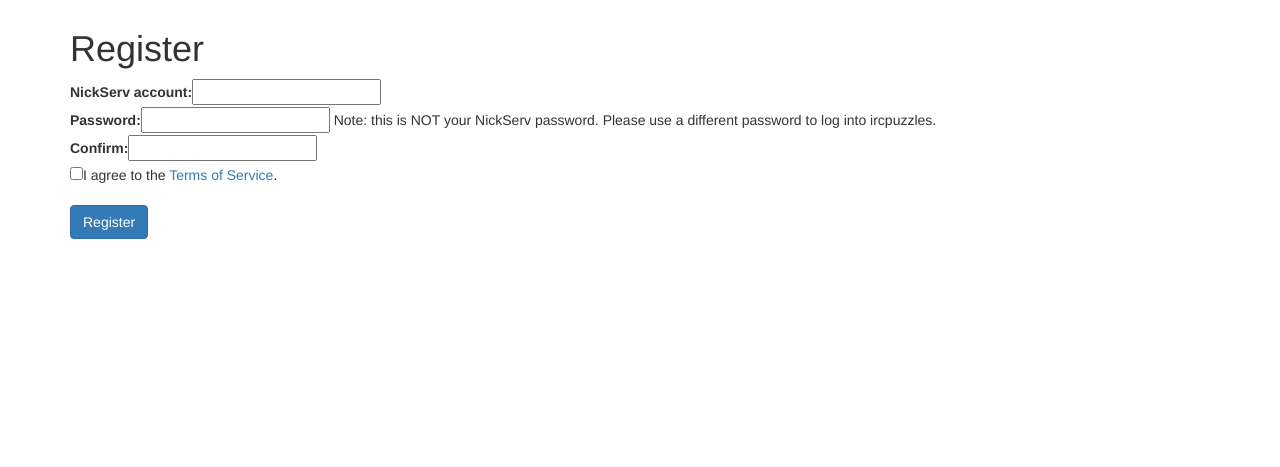
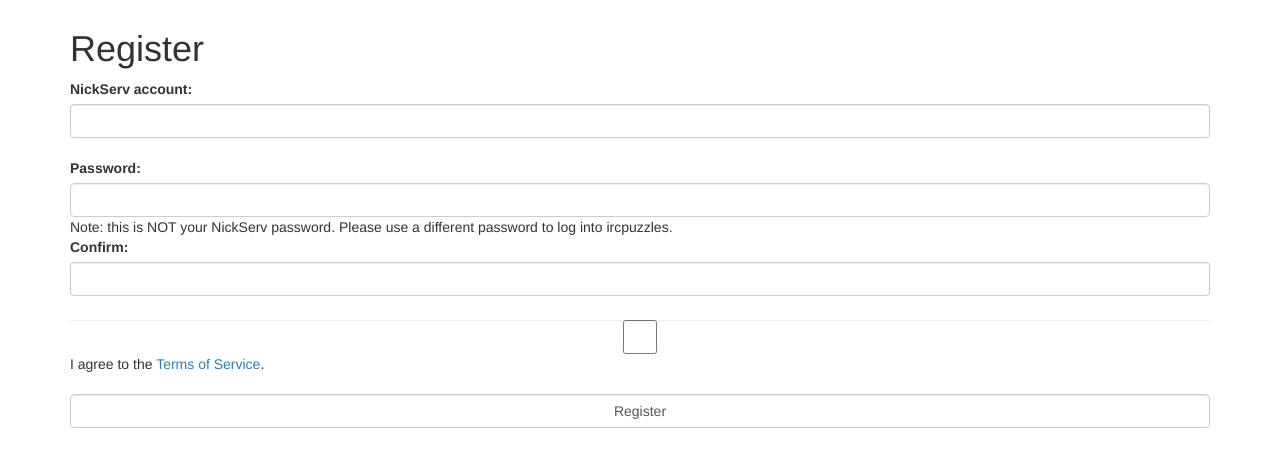
Before and after one commit to ircpuzzles/scoreboard, a Flask app: page /register/ in a window 1280 px wide. Shown: the part 51-518 px from the top of the page. Run offline with Flask 2, Linux system fonts and the light colour scheme; some libraries are stand-ins or nearby versions.

Commit message:
form-controlify

```diff
--- a/templates/register.html
+++ b/templates/register.html
@@ -7,11 +7,11 @@
 <p>Thank you for registering with ircpuzzles. To confirm you own this NickServ account, please join the lobby (#ircpuzzles) and then <code>/msg ircpuzzlesbot confirm {{ confirmation_code }}</code>. Your registration is not complete (and you will not be able to compete) until you do this.</p>
 {% else %}
 <form action="" method="POST" name="register">
-    <label for="account">NickServ account: </label><input type="text" name="account"><br>
-    <label for="password">Password:         </label><input type="password" name="password"> Note: this is NOT your NickServ password. Please use a different password to log into ircpuzzles.<br>
-    <label for="confirm_password">Confirm:      </label><input type="password" name="confirm_password"><br>
-    <input type="checkbox" name="tos" value="agree">I agree to the <a href="/tos/" target="_blank">Terms of Service</a>.</input><br><br>
-    <input type="submit" value="Register" class="btn btn-primary">
+    <label for="account">NickServ account: </label><input class="form-control" type="text" name="account"><br>
+    <label for="password">Password:         </label><input class="form-control" type="password" name="password"> Note: this is NOT your NickServ password. Please use a different password to log into ircpuzzles.<br>
+    <label for="confirm_password">Confirm:      </label><input class="form-control" type="password" name="confirm_password"><br>
+    <input class="form-control" type="checkbox" name="tos" value="agree">I agree to the <a href="/tos/" target="_blank">Terms of Service</a>.</input><br><br>
+    <input class="form-control" type="submit" value="Register" class="btn btn-primary">
 </form>
 {% endif %}
 {% endblock %}
```
